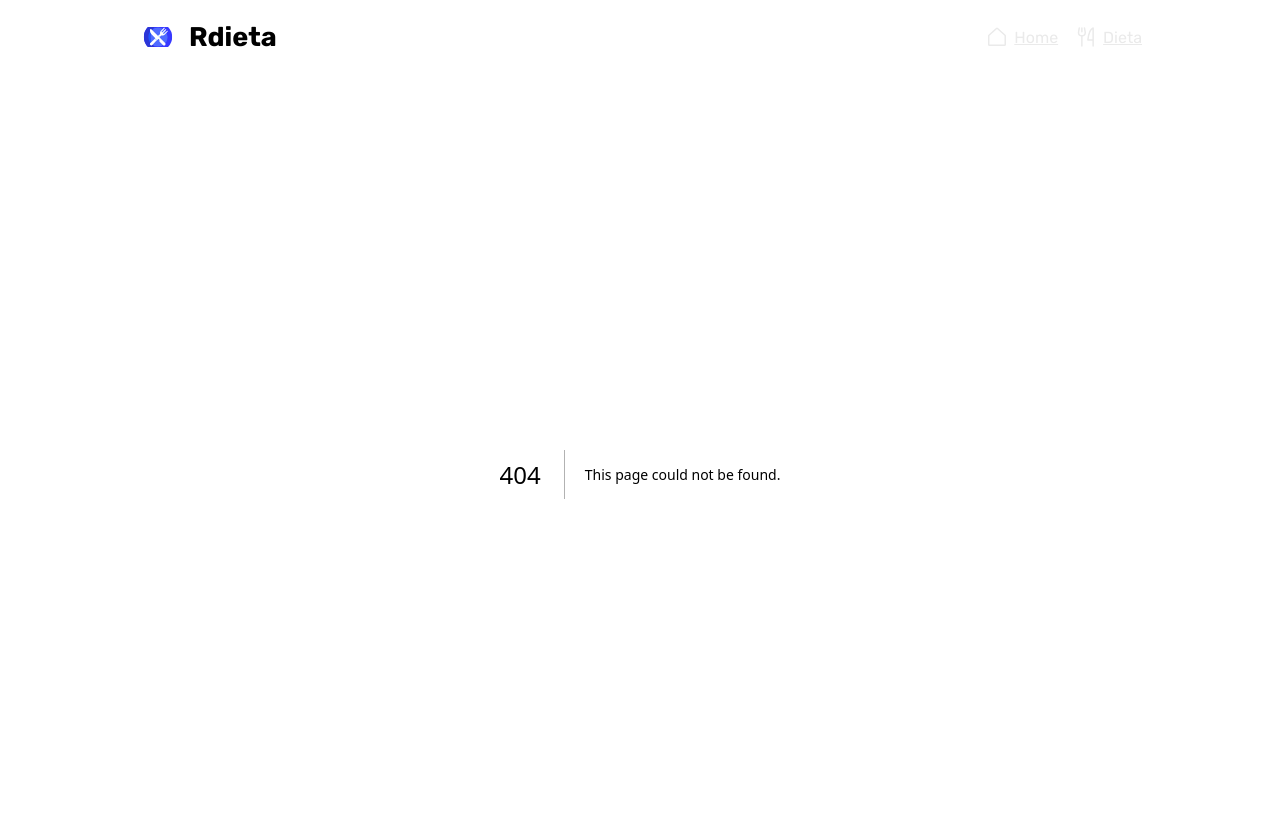
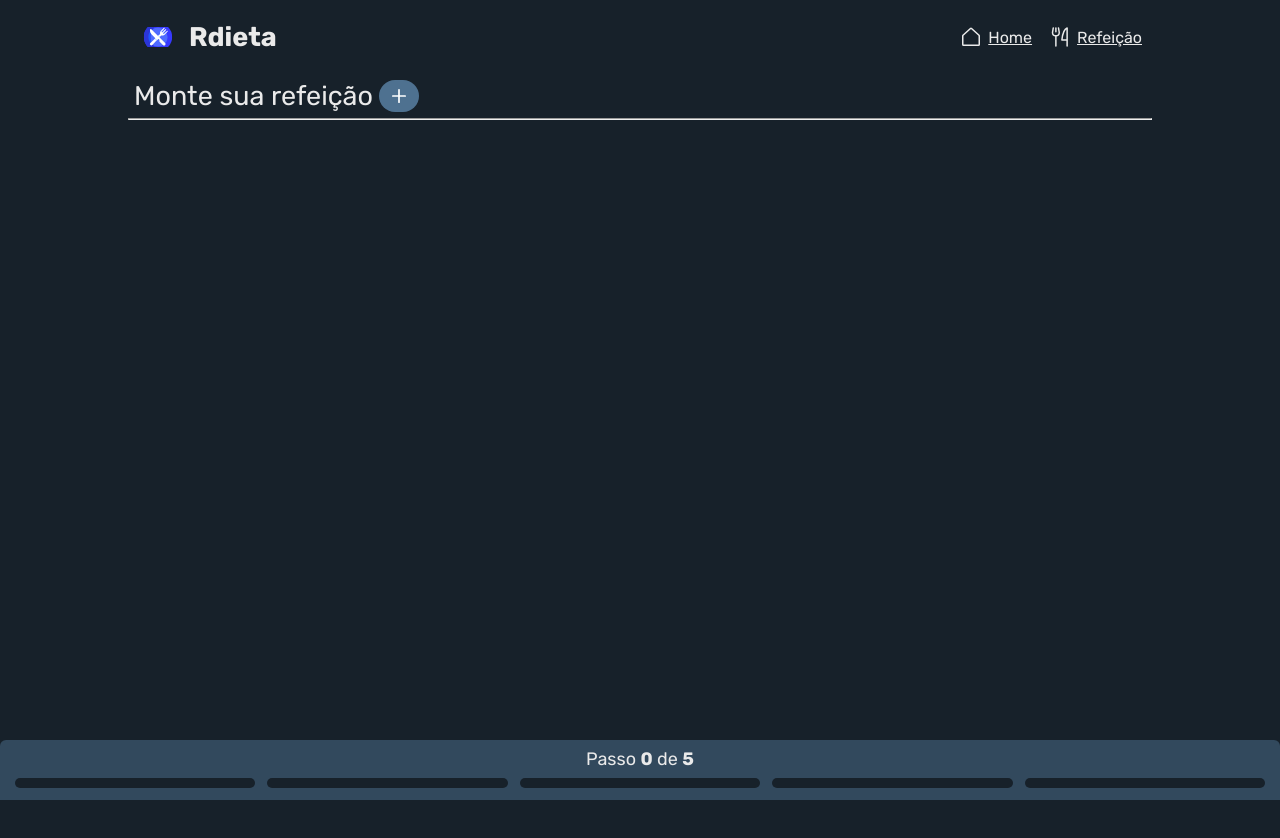
Before and after one commit to RenanArantes/rdieta, a Next.js app: page /meal in a window 1280 px wide. Before the commit this address had no page. Shown: the top 838 px of the page. After the commit the page ends 815 px from the top, so only its background shows below. Built offline with nearby package versions, Linux system fonts and the light colour scheme.

Commit message:
change diet page to meal page

```diff
--- a/components/Header/index.tsx
+++ b/components/Header/index.tsx
@@ -18,9 +18,9 @@ export function Header() {
           <HouseSimple size={24} />
           Home
         </Link>
-        <Link href={'/diet'} title="Dieta">
+        <Link href={'/meal'} title="Refeição">
           <ForkKnife size={24} />
-          Dieta
+          Refeição
         </Link>
       </nav>
     </HeaderContainer>
```
Also changed, not shown: pages/meal.tsx (renamed from pages/diet.tsx, +1 -10 lines), styles/pages/meal.ts (renamed from styles/pages/diet.ts).
